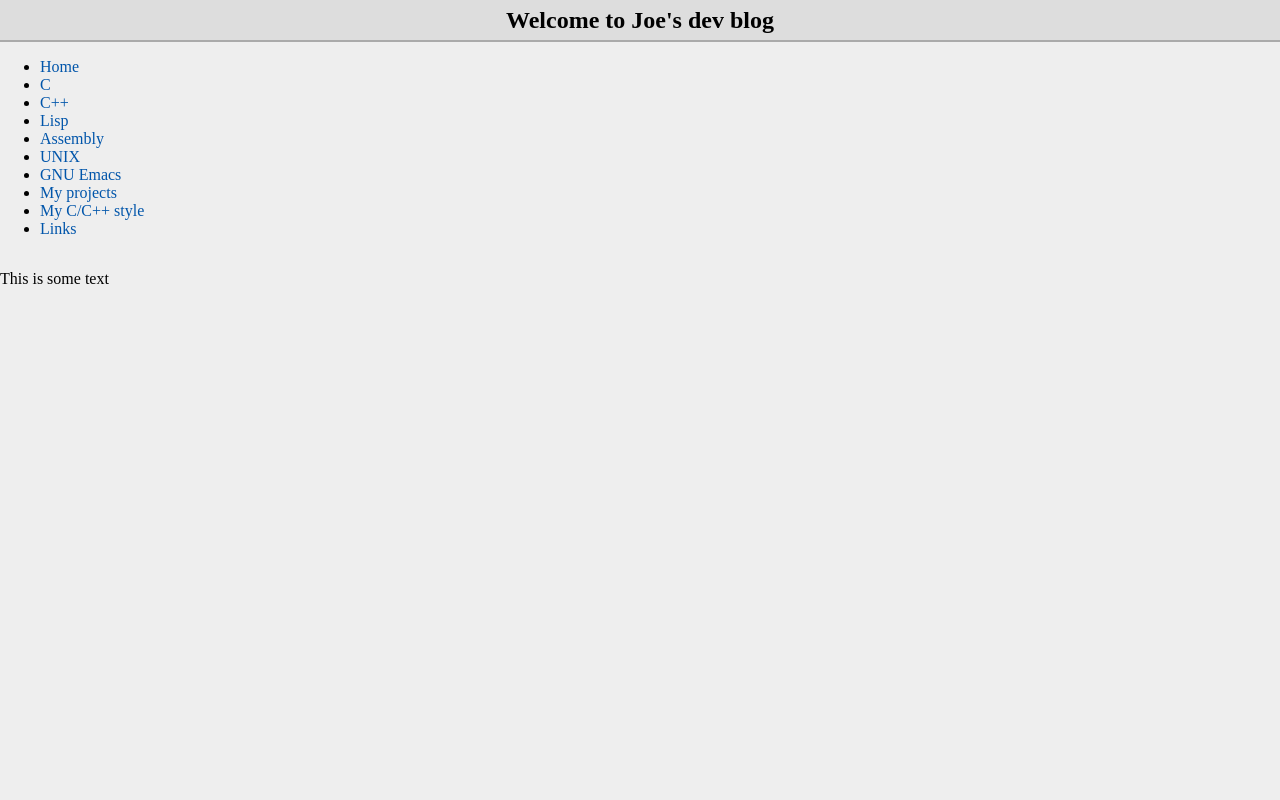
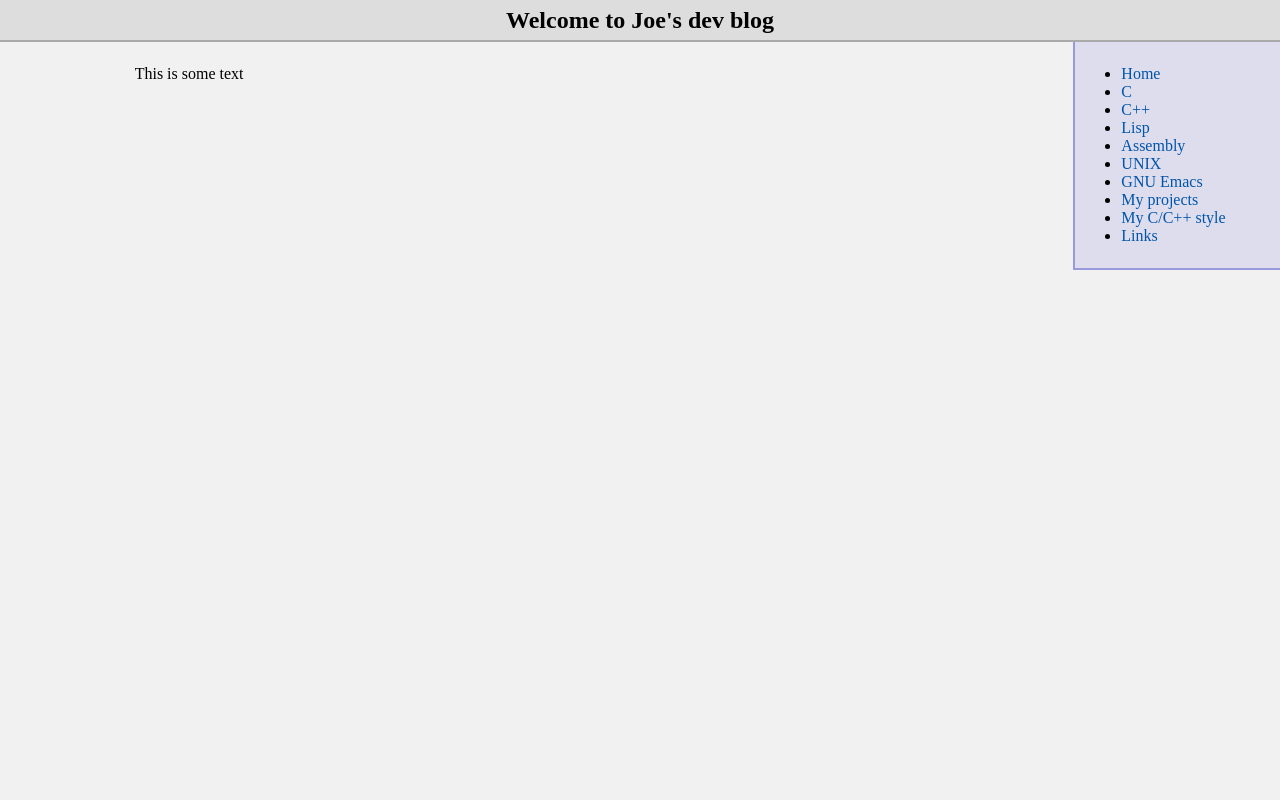
Before and after one commit to JozanLeClerc/joe-www, a PHP site: page / in a window 1280 px wide. Run offline with PHP 8.4, Linux system fonts and the light colour scheme.

Commit message:
Cool sidebar

```diff
--- a/css/site.css
+++ b/css/site.css
@@ -1,5 +1,5 @@
 body {
-	background-color: #eee;
+	background-color: #f1f1f1;
 	margin: 0pt;
 	padding: 0pt;
 }
@@ -50,3 +50,20 @@ a:active {
 	border: 0pt;
 	margin: 0pt;
 }
+
+div.sidebar {
+	float: right;
+	background-color: #dde;
+	border-left: 2pt solid #99D;
+	border-bottom: 2pt solid #99D;
+	margin-left: 2em;
+	margin-bottom: 1em;
+	min-width: 15%;
+	padding: 5pt;
+}
+
+div.body-content {
+	padding: 5pt;
+	margin-left: 10%;
+	margin-right: 10%;
+}
--- a/index.html
+++ b/index.html
@@ -8,8 +8,7 @@
 	<header>
 	  <h1>Welcome to Joe's dev blog</h1>
 	</header>
-	<div>
-	  <table>
+	<div class="sidebar">
 	  <ul>
 		<li>
 		  <a href="">Home</a>
@@ -42,10 +41,11 @@
 		  <a href="">Links</a>
 		</li>
 	  </ul>
-	  </table>
 	</div>
+	<div class="body-content">
 	  <p>
 		This is some text
 	  </p>
+	</div>
   </body>
 </html>
```
Lines whose indentation alone changed are shown as unchanged.
